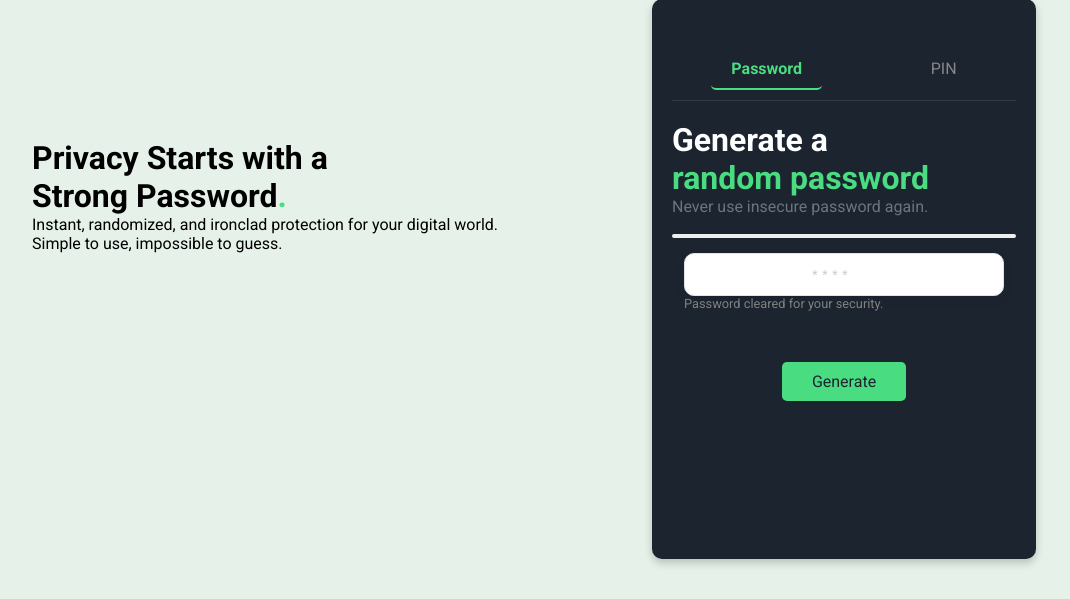
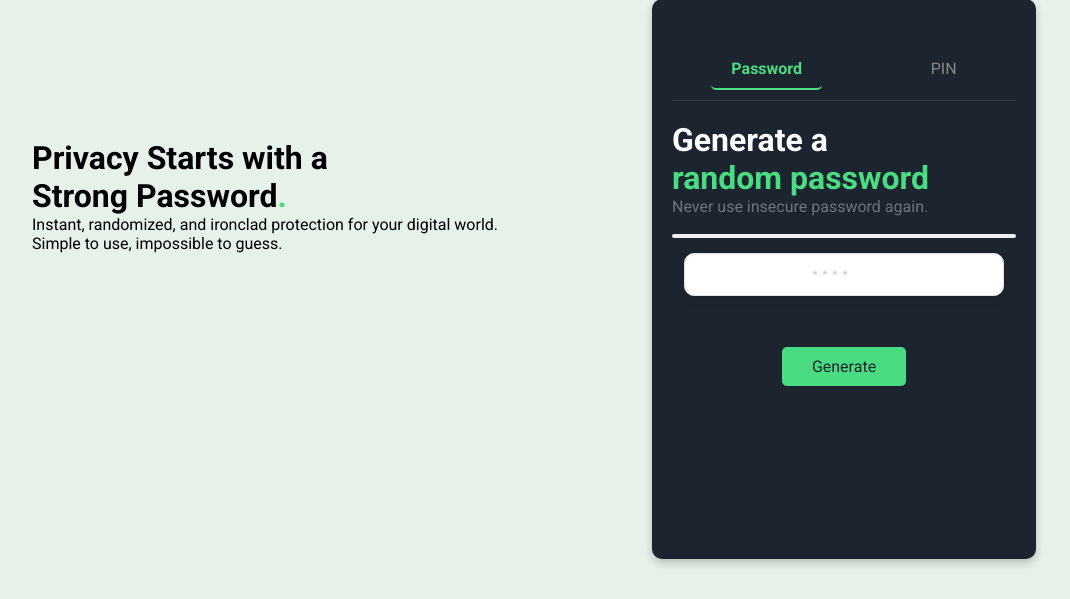
Before and after one commit to Arul-Inc/PasswordManager, a Django app: page / in a window 1280 px wide. Shown: the part 121-720 px from the top of the page, without its empty margins (116-1186 px from the left). Run offline with Django 5.2, Linux system fonts and the light colour scheme.

Commit message:
Removed the expiry note

```diff
--- a/generator/static/generator/js/script.js
+++ b/generator/static/generator/js/script.js
@@ -49,7 +49,7 @@ document.addEventListener("DOMContentLoaded", function() {
                 passwordInput.value = "* * * *"; // Clear the text
                 passwordInput.style.color = "#ccc";
                 passwordInput.style.font = "'Courier New', monospace";
-                expiryNote.style.display = "block"; // Show "Expired" note
+               // expiryNote.style.display = "block"; // Show "Expired" note
 
                 // Optional: Disable the copy button
                // document.querySelector(".copy-icon").style.pointerEvents = "none";
--- a/generator/templates/generator/home.html
+++ b/generator/templates/generator/home.html
@@ -29,7 +29,7 @@
     <div class="copy-box">
         <input type="text" id="generatedPassword" class="{% if mode == 'pin' %}pin-spacing{% endif %}" value="{{ password_generated }}" readonly>
         <br>
-        <p id="expiryNote">Password cleared for your security.</p>
+        <!-- p id="expiryNote" class="expiremsg" style="display:none">Password cleared for your security.</p -->
         <span class="copy-icon" onclick="copyPassword()" title="Copy">
             <svg width="18" height="18" viewBox="0 0 24 24" fill="none" xmlns="http://www.w3.org/2000/svg">
                 <rect x="9" y="9" width="13" height="13" rx="2" stroke="currentColor" stroke-width="2"/>
```
